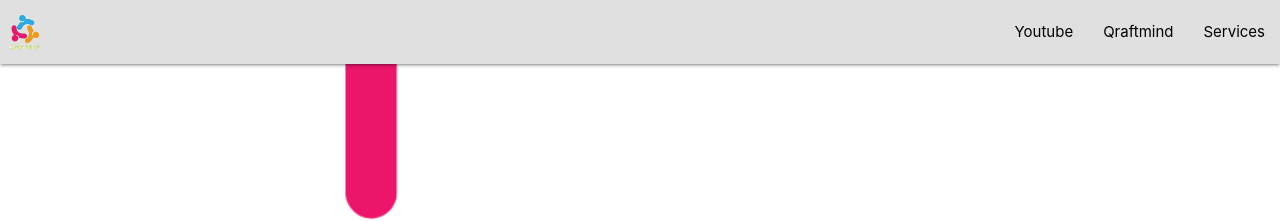
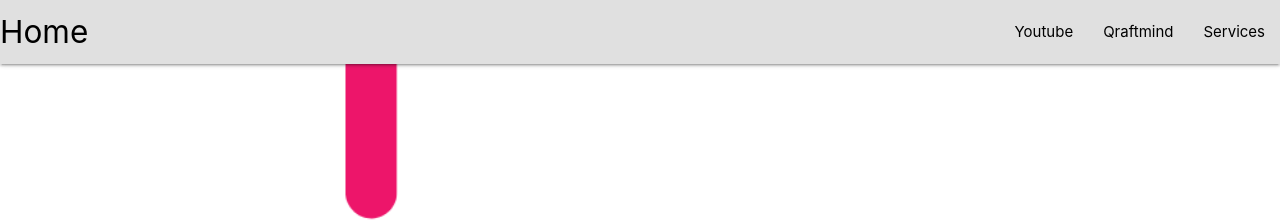
Before and after one commit to tugumeandree/Ainembabazi-Recheal, a plain HTML site: page index.html in a window 1280 px wide. Shown: the top 221 px of the page. Drawn offline with nearby package versions, Linux system fonts and the light colour scheme.

Commit message:
removed logo

```diff
--- a/index.htm
+++ b/index.html
@@ -45,7 +45,7 @@
 <!---Navbar begins-->
     <nav>
       <div class="nav-wrapper #e0e0e0 grey lighten-2 ">
-        <a href="index.html" class="brand-logo black-text"><img class="logo responsive-img" src="images/logo.png"></a>
+        <a href="index.html" class="brand-logo black-text">Home</a>
         <a href="#" data-target="mobile-demo" class="sidenav-trigger"><i class="material-icons black">menu</i></a>
         <ul id="nav-mobile" class="right hide-on-med-and-down">
           <li><a href="youtube.html">Youtube</a></li>
```
Also changed, not shown: youtube.html (+1 -1 lines).
